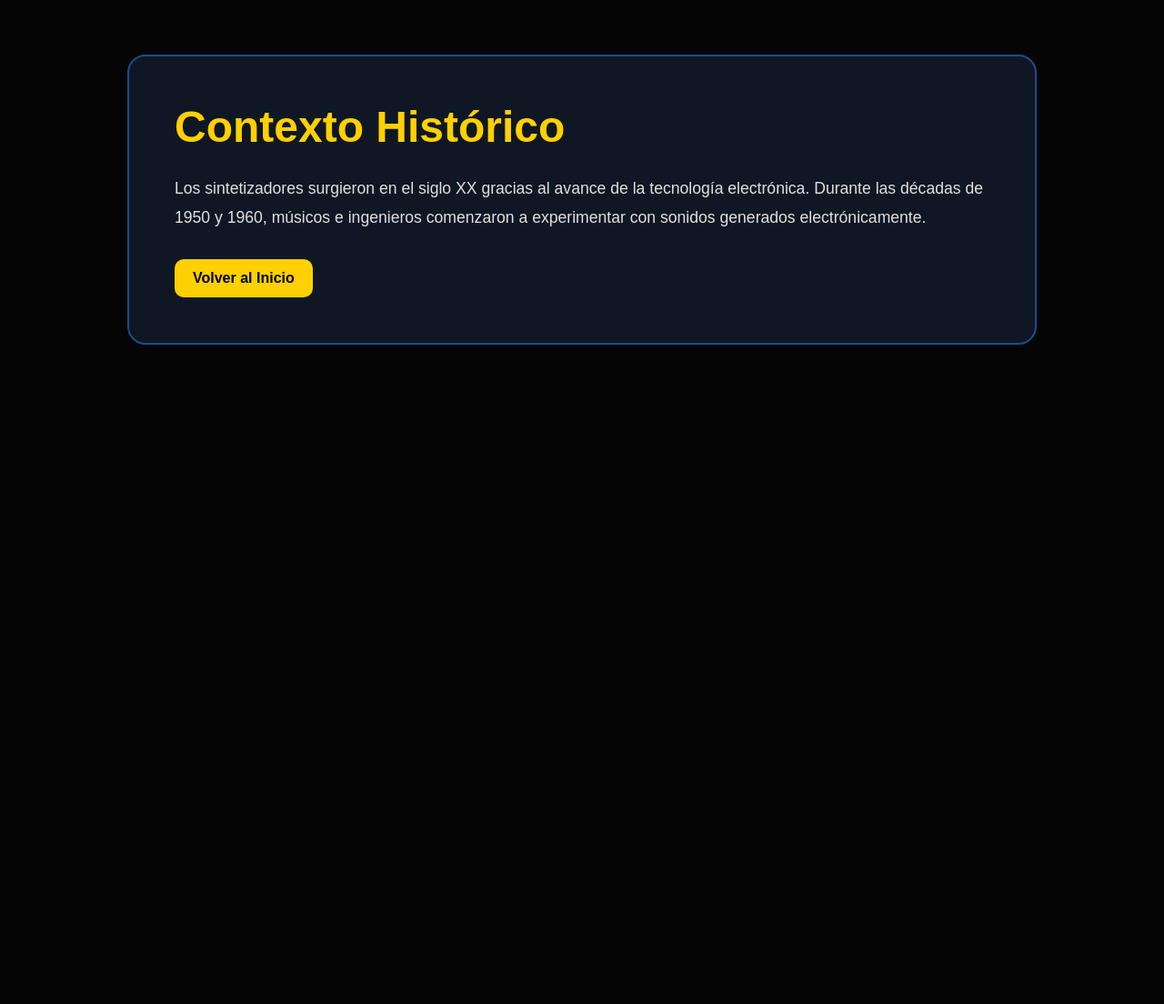
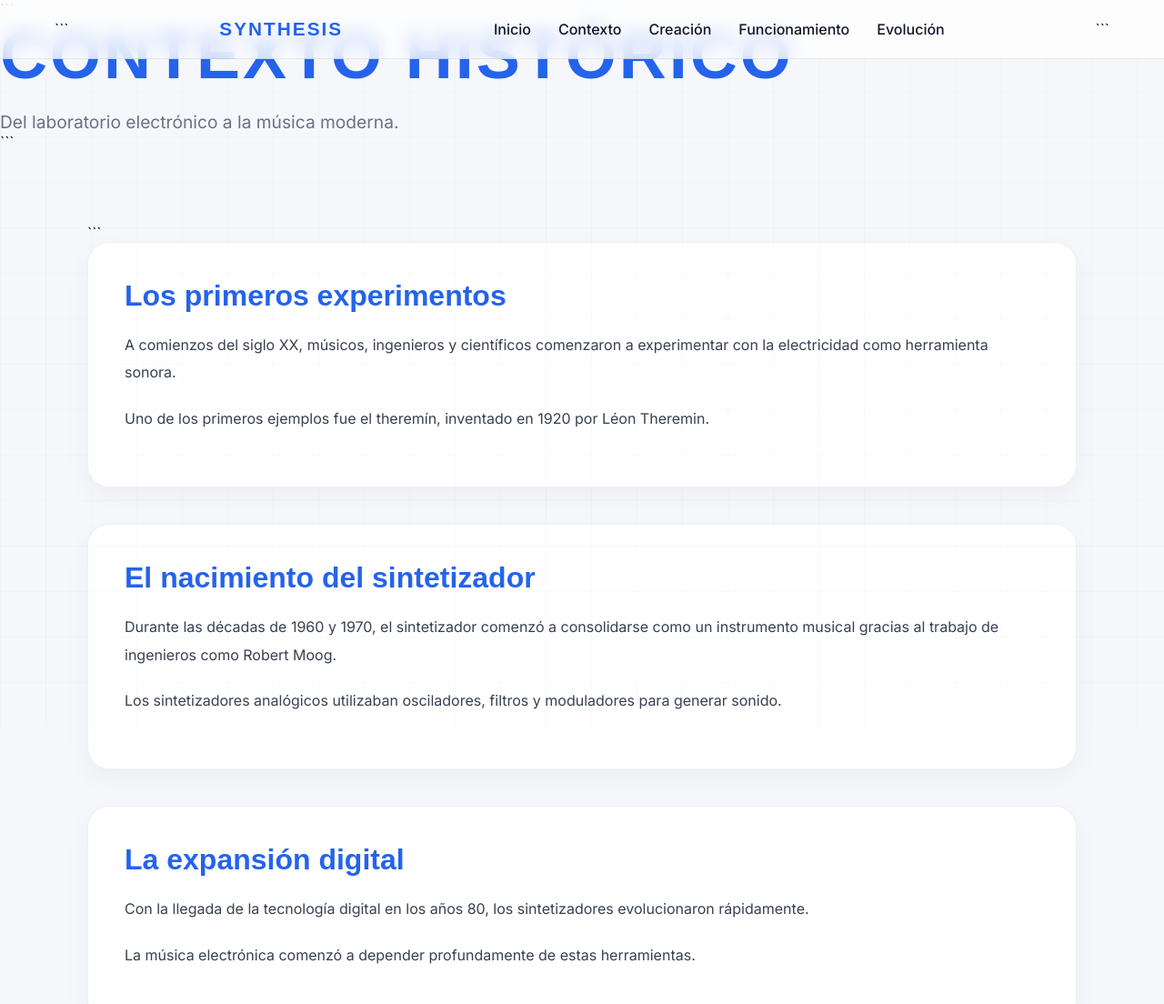
Before and after one commit to jfbt2007/entregafinal12, a plain HTML site: page html/index2.html in a window 1280 px wide. Shown: the top 1104 px of the page at 91% size. Before the commit the page ends 860 px from the top, so only its background shows below. Drawn offline with Linux system fonts and the light colour scheme.

Commit message:
contexto

````diff
--- a/html/index2.html
+++ b/html/index2.html
@@ -1,23 +1,151 @@
+<!-- index2.html  → CONTEXTO HISTÓRICO -->
+
 <!DOCTYPE html>
+
 <html lang="es">
+
 <head>
-    <meta charset="UTF-8">
-    <title>Contexto Histórico</title>
-    <link rel="stylesheet" href="../styles/style.css">
+  <meta charset="UTF-8">
+  <meta name="viewport" content="width=device-width, initial-scale=1.0">
+
+  <title>Contexto Histórico</title>
+
+  <!-- CSS -->
+
+  <link rel="stylesheet" href="../styles/style2.css">
+
+  <!-- FUENTES -->
+
+  <link rel="preconnect" href="https://fonts.googleapis.com">
+  <link rel="preconnect" href="https://fonts.gstatic.com" crossorigin>
+
+  <link href="https://fonts.googleapis.com/css2?family=Orbitron:wght@400;600;700&family=Inter:wght@300;400;500;600&display=swap" rel="stylesheet">
 </head>
+
 <body>
 
-<div class="page-content">
-    <h1>Contexto Histórico</h1>
+  <!-- NAVBAR -->
 
-    <p>
-        Los sintetizadores surgieron en el siglo XX gracias al avance de la tecnología electrónica.
-        Durante las décadas de 1950 y 1960, músicos e ingenieros comenzaron a experimentar con
-        sonidos generados electrónicamente.
-    </p>
+  <nav class="navbar">
 
-    <a href="../index.html" class="back-button">Volver al Inicio</a>
+```
+<div class="logo">
+  SYNTHESIS
 </div>
+
+<ul class="nav-links">
+  <li><a href="../index.html">Inicio</a></li>
+  <li><a href="index2.html">Contexto</a></li>
+  <li><a href="index3.html">Creación</a></li>
+  <li><a href="index4.html">Funcionamiento</a></li>
+  <li><a href="index5.html">Evolución</a></li>
+</ul>
+```
+
+  </nav>
+
+  <!-- HERO -->
+
+  <section class="hero">
+
+```
+<div class="hero-content">
+
+  <h1>CONTEXTO HISTÓRICO</h1>
+
+  <p>
+    Del laboratorio electrónico a la música moderna.
+  </p>
+
+</div>
+```
+
+  </section>
+
+  <!-- CONTENIDO -->
+
+  <main class="container">
+
+```
+<section class="content-card">
+
+  <h2>Los primeros experimentos</h2>
+
+  <p>
+    A comienzos del siglo XX, músicos, ingenieros y científicos comenzaron
+    a experimentar con la electricidad como herramienta sonora.
+  </p>
+
+  <p>
+    Uno de los primeros ejemplos fue el theremín, inventado en 1920 por Léon Theremin.
+  </p>
+
+</section>
+
+<section class="content-card">
+
+  <h2>El nacimiento del sintetizador</h2>
+
+  <p>
+    Durante las décadas de 1960 y 1970, el sintetizador comenzó a consolidarse
+    como un instrumento musical gracias al trabajo de ingenieros como Robert Moog.
+  </p>
+
+  <p>
+    Los sintetizadores analógicos utilizaban osciladores, filtros y moduladores
+    para generar sonido.
+  </p>
+
+</section>
+
+<section class="content-card">
+
+  <h2>La expansión digital</h2>
+
+  <p>
+    Con la llegada de la tecnología digital en los años 80, los sintetizadores
+    evolucionaron rápidamente.
+  </p>
+
+  <p>
+    La música electrónica comenzó a depender profundamente de estas herramientas.
+  </p>
+
+</section>
+
+<!-- QUOTE -->
+
+<section class="quote-section">
+
+  <blockquote>
+    “El sintetizador cambió la manera de entender qué podía ser un instrumento musical.”
+  </blockquote>
+
+</section>
+
+<!-- FUENTES -->
+
+<section class="sources">
+
+  <h3>Fuentes</h3>
+
+  <ul>
+    <li>Moog Foundation</li>
+    <li>Britannica — Synthesizer</li>
+    <li>The History of Electronic Music</li>
+    <li>Yamaha History Archive</li>
+  </ul>
+
+</section>
+```
+
+  </main>
+
+  <!-- FOOTER -->
+
+  <footer>
+    <p>Proyecto de sintetizador interactivo — 2026</p>
+  </footer>
 
 </body>
 </html>
--- a/styles/style.css
+++ b/styles/style.css
@@ -1,3 +1,4 @@
+/* Reset y tipografía */
 * {
     margin: 0;
     padding: 0;
@@ -5,12 +6,19 @@
     font-family: Arial, Helvetica, sans-serif;
 }
 
+/* Fondo principal */
 body {
-    background-color: #050505;
+    min-height: 100vh;
+    background-image: url("../assets/Exterior.gif");
+    background-size: cover;
+    background-position: center;
+    background-repeat: no-repeat;
+    background-attachment: fixed;
     color: white;
-    min-height: 100vh;
+
 }
 
+/* Header */
 header {
     text-align: center;
     padding: 60px 20px;
@@ -30,27 +38,25 @@ header p {
     color: #d9d9d9;
 }
 
+/* Contenedor de tarjetas */
 .menu-container {
     width: 90%;
     max-width: 1200px;
     margin: 50px auto;
-
     display: grid;
     grid-template-columns: repeat(auto-fit, minmax(250px, 1fr));
     gap: 30px;
 }
 
+/* Tarjetas */
 .card {
     background-color: #0f1724;
     border: 2px solid #1b4d8a;
     border-radius: 20px;
     padding: 30px;
-
     text-decoration: none;
     color: white;
-
     transition: 0.3s ease;
-
     box-shadow: 0 0 15px rgba(0, 102, 255, 0.2);
 }
 
@@ -71,11 +77,13 @@ header p {
     line-height: 1.5;
 }
 
+/* Tarjeta especial Synth */
 .synth-card {
     background: linear-gradient(135deg, #10294d, #1b4d8a);
     border: 2px solid #ffd000;
 }
 
+/* Contenido de páginas internas */
 .page-content {
     width: 85%;
     max-width: 1000px;
@@ -98,18 +106,16 @@ header p {
     color: #e0e0e0;
 }
 
+/* Botón de regreso */
 .back-button {
     display: inline-block;
     margin-top: 30px;
     padding: 12px 20px;
-
     background-color: #ffd000;
     color: black;
-
     text-decoration: none;
     border-radius: 10px;
     font-weight: bold;
-
     transition: 0.3s ease;
 }
 
--- /dev/null
+++ b/styles/style2.css
@@ -0,0 +1,329 @@
+/* =========================
+STYLE.CSS NUEVO
+========================= */
+
+*{
+margin:0;
+padding:0;
+box-sizing:border-box;
+}
+
+body{
+background:#f5f7fb;
+color:#111827;
+
+font-family:'Inter', sans-serif;
+
+overflow-x:hidden;
+background-image: url("/assets/Element\ #472367945.gif");
+}
+
+/* =========================
+NAVBAR
+========================= */
+
+.navbar{
+width:100%;
+
+padding:20px 60px;
+
+display:flex;
+justify-content:space-between;
+align-items:center;
+
+position:fixed;
+top:0;
+
+z-index:1000;
+
+background:rgba(255,255,255,0.75);
+
+backdrop-filter:blur(10px);
+
+border-bottom:1px solid rgba(0,0,0,0.08);
+}
+
+.logo{
+font-family:'Space Grotesk', sans-serif;
+
+font-size:1.3rem;
+
+font-weight:700;
+
+letter-spacing:2px;
+
+color:#2563eb;
+}
+
+.nav-links{
+display:flex;
+
+gap:30px;
+
+list-style:none;
+}
+
+.nav-links a{
+text-decoration:none;
+
+color:#111827;
+
+font-weight:500;
+
+transition:0.3s;
+}
+
+.nav-links a:hover
+
+/* =========================
+HERO
+========================= */
+
+.hero{
+height:70vh;
+
+display:flex;
+justify-content:center;
+align-items:center;
+
+text-align:center;
+
+padding:0 20px;
+
+background:
+radial-gradient(circle at center, rgba(37,99,235,0.15), transparent 50%),
+#f5f7fb;
+
+position:relative;
+}
+
+.hero::before{
+content:"";
+
+position:absolute;
+
+width:100%;
+height:100%;
+
+background-image:
+linear-gradient(rgba(0,0,0,0.03) 1px, transparent 1px),
+linear-gradient(90deg, rgba(0,0,0,0.03) 1px, transparent 1px);
+
+background-size:50px 50px;
+
+opacity:0.5;
+}
+
+.hero-content{
+position:relative;
+
+z-index:2;
+}
+
+.hero-content h1{
+font-family:'Space Grotesk', sans-serif;
+
+font-size:4.5rem;
+
+font-weight:700;
+
+letter-spacing:3px;
+
+color:#2563eb;
+
+margin-bottom:20px;
+}
+
+.hero-content p{
+font-size:1.2rem;
+
+color:#6b7280;
+
+max-width:700px;
+}
+
+/* =========================
+CONTENIDO
+========================= */
+
+.container{
+width:85%;
+max-width:1200px;
+
+margin:auto;
+
+padding:80px 0;
+}
+
+.content-card{
+background:white;
+
+padding:40px;
+
+margin-bottom:40px;
+
+border-radius:24px;
+
+border:1px solid rgba(0,0,0,0.06);
+
+box-shadow:0 10px 30px rgba(0,0,0,0.04);
+
+transition:0.3s;
+}
+
+.content-card:hover{
+transform:translateY(-5px);
+
+border-color:#2563eb;
+
+box-shadow:0 15px 40px rgba(37,99,235,0.12);
+}
+
+.content-card h2{
+font-family:'Space Grotesk', sans-serif;
+
+font-size:2rem;
+
+margin-bottom:20px;
+
+color:#2563eb;
+}
+
+.content-card p{
+line-height:1.9;
+
+color:#374151;
+
+margin-bottom:20px;
+
+font-size:1rem;
+}
+
+/* =========================
+QUOTE
+========================= */
+
+.quote-section{
+margin:100px 0;
+
+text-align:center;
+}
+
+blockquote{
+font-size:2rem;
+
+line-height:1.5;
+
+color:#2563eb;
+
+font-weight:500;
+
+max-width:900px;
+
+margin:auto;
+}
+
+/* =========================
+SOURCES
+========================= */
+
+.sources{
+margin-top:80px;
+
+padding:40px;
+
+background:white;
+
+border-radius:24px;
+
+border:1px solid rgba(0,0,0,0.06);
+
+box-shadow:0 10px 30px rgba(0,0,0,0.04);
+}
+
+.sources h3{
+font-family:'Space Grotesk', sans-serif;
+
+color:#2563eb;
+
+margin-bottom:20px;
+
+font-size:1.5rem;
+}
+
+.sources ul{
+padding-left:20px;
+}
+
+.sources li{
+margin-bottom:12px;
+
+color:#4b5563;
+}
+
+/* =========================
+FOOTER
+========================= */
+
+footer{
+padding:40px;
+
+text-align:center;
+
+color:#6b7280;
+
+border-top:1px solid rgba(0,0,0,0.08);
+
+margin-top:60px;
+}
+
+/* =========================
+DETALLES AMARILLOS
+========================= */
+
+::selection{
+background:#facc15;
+color:#111827;
+}
+
+/* =========================
+RESPONSIVE
+========================= */
+
+@media(max-width:900px){
+
+.navbar{
+padding:20px;
+
+```
+flex-direction:column;
+
+gap:20px;
+```
+
+}
+
+.nav-links{
+flex-wrap:wrap;
+
+```
+justify-content:center;
+
+gap:15px;
+```
+
+}
+
+.hero-content h1{
+font-size:2.8rem;
+}
+
+.content-card{
+padding:25px;
+}
+
+blockquote{
+font-size:1.4rem;
+}
+
+}
--- a/styles/stylekeyboard.css
+++ b/styles/stylekeyboard.css
@@ -5,6 +5,14 @@ body {
     line-height: 2.0;
     background: #333;
     color: #aaa;
+     min-height: 100vh;
+    background-image: url("../assets/disk.gif");
+    background-size: cover;          /* Ajusta la imagen para cubrir toda la pantalla */
+    background-position: center;     /* Centra la imagen */
+    background-repeat: no-repeat;    /* Evita que se repita */
+    background-attachment: fixed;    /* Fondo fijo al hacer scroll */
+    color: white;
+
 }
 
 i {
````
Also changed, not shown: index.html (+1 -1 lines), assets/disk.gif (added), html/index5.html (added), 2 other files.
